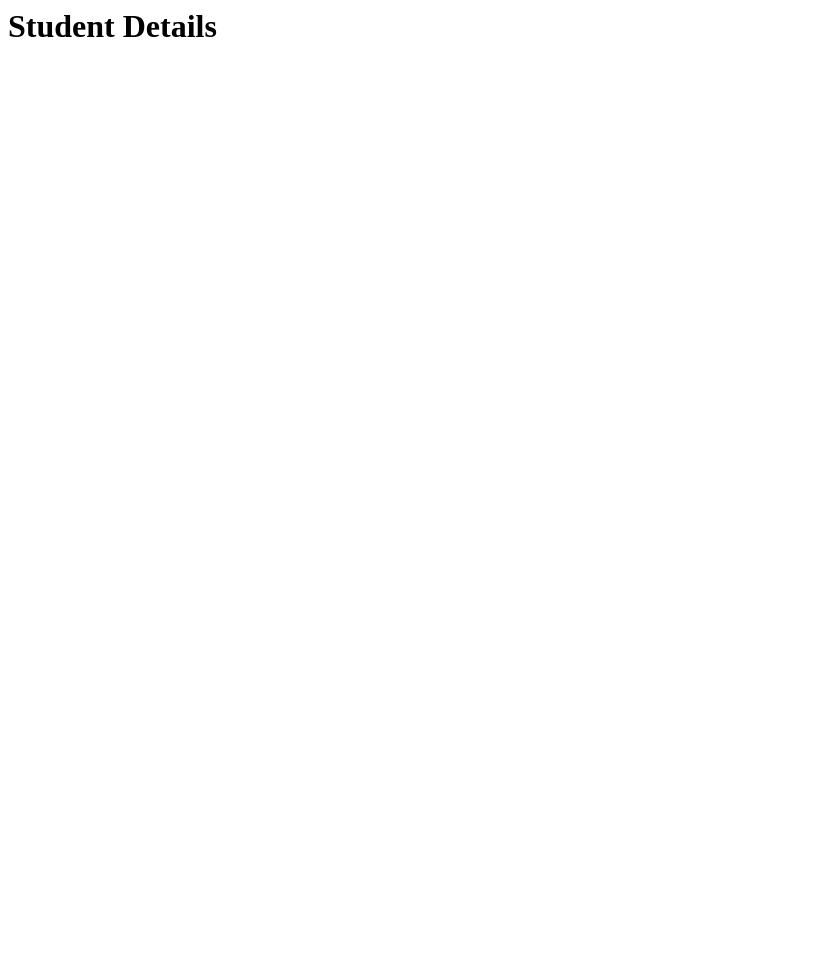
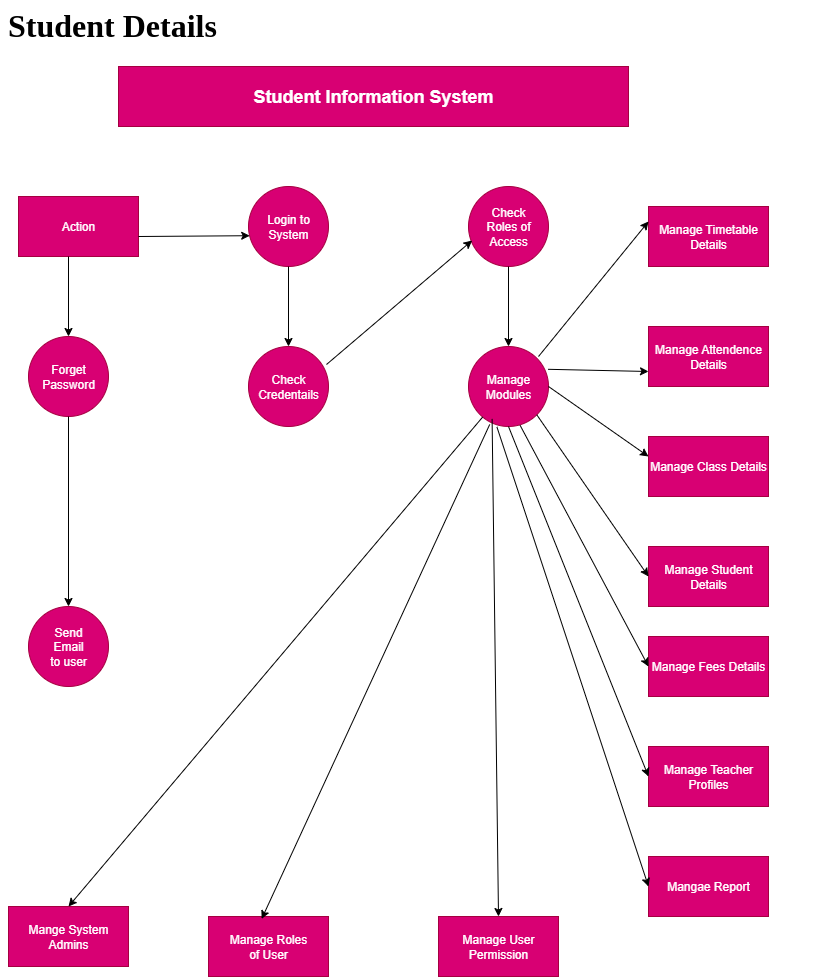
Before and after one commit to HarshiniParamata12/Devops-day-3, a plain HTML site: page index.html in a window 1280 px wide. Shown: the whole page, without its empty margins (0-823 px from the left). Before the commit the page ends 800 px from the top, so only its background shows below. Drawn offline with Linux system fonts and the light colour scheme.

Commit message:
Update index.html

```diff
--- a/index.html
+++ b/index.html
@@ -4,6 +4,6 @@
   </head>
   <body>
     <h1>Student Details</h1>
-    <img>
+    <img src="student information system.png">
   </body>
 </html>
```
